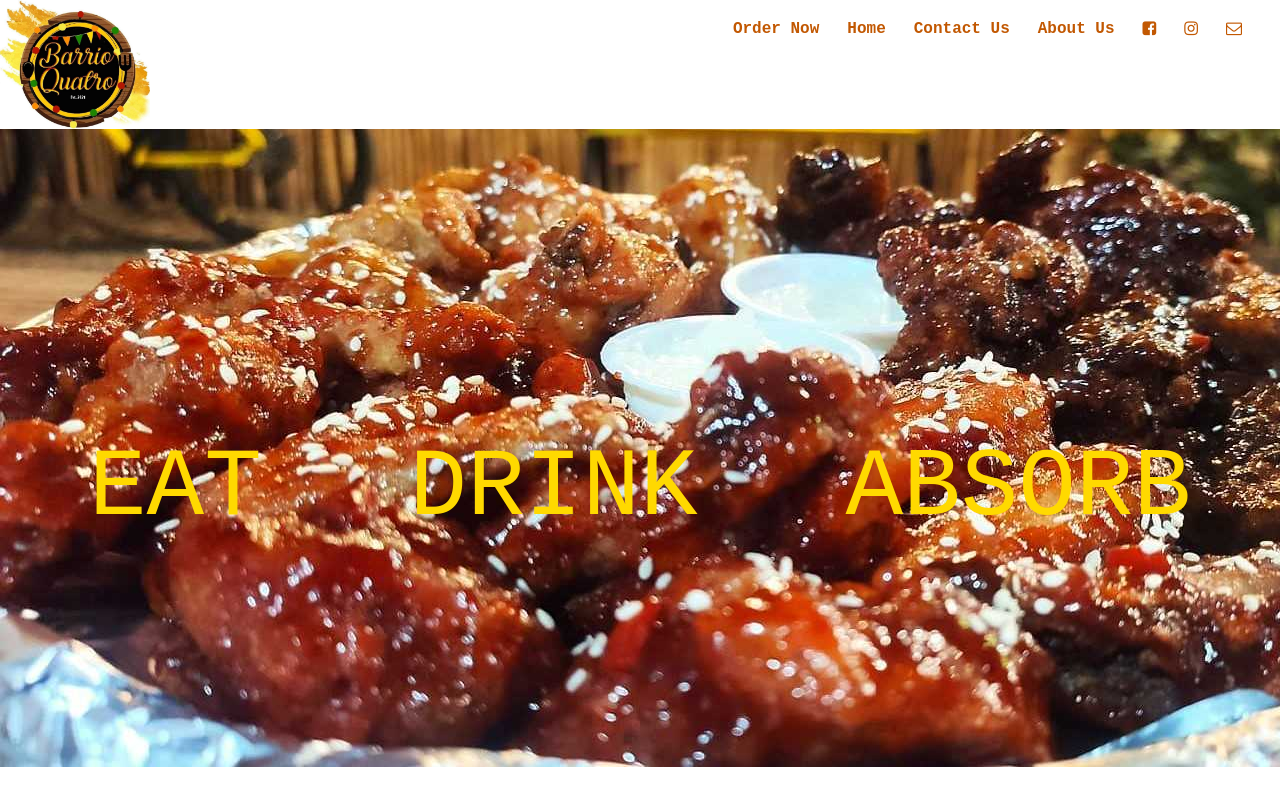
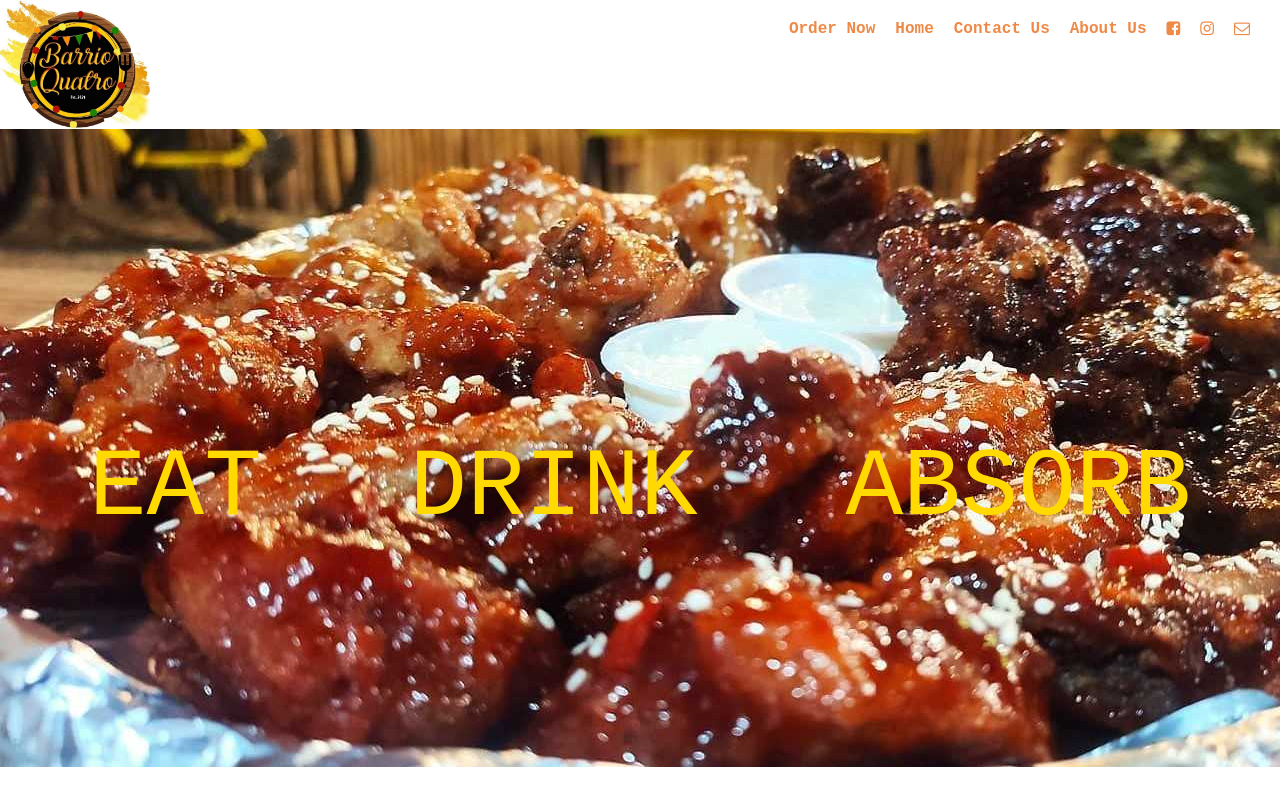
Before and after one commit to nic-dgl103-f21-cvs/websiteproject-magsakay, a plain HTML site: page index.html in a window 1280 px wide. Shown: the top 800 px of the page. Drawn offline with Linux system fonts and the light colour scheme.

Commit message:
fixing padding and video files that is not used has been deleted

```diff
--- a/style.css
+++ b/style.css
@@ -68,7 +68,7 @@ START: CODE FOR HOME
   display: block;
 }
 .index-nav {
-  padding: 20px;
+  padding: 15px;
   display: flex;
   flex-direction: column;
 }
@@ -83,10 +83,11 @@ START: CODE FOR HOME
   display: flex;
 }
 .index-nav ul li a {
-  color:rgb(194, 88, 2);
+  display: inline-block;
   font-weight: bold;
   text-decoration: none;
-  padding: 10px;
+  color: rgba(231, 93, 0, 0.726);
+  padding: 5px;
 }
 .index-nav ul li a:hover {
   background-color: rgb(255, 217, 0);
@@ -122,7 +123,7 @@ START: CODE FOR HOME
   flex-direction: row;
 }
 .index-nav ul li {
-  padding-right: 8px;
+  padding-right: 10px;
 }
 .index-nav .toggle {
   display: none;
```
